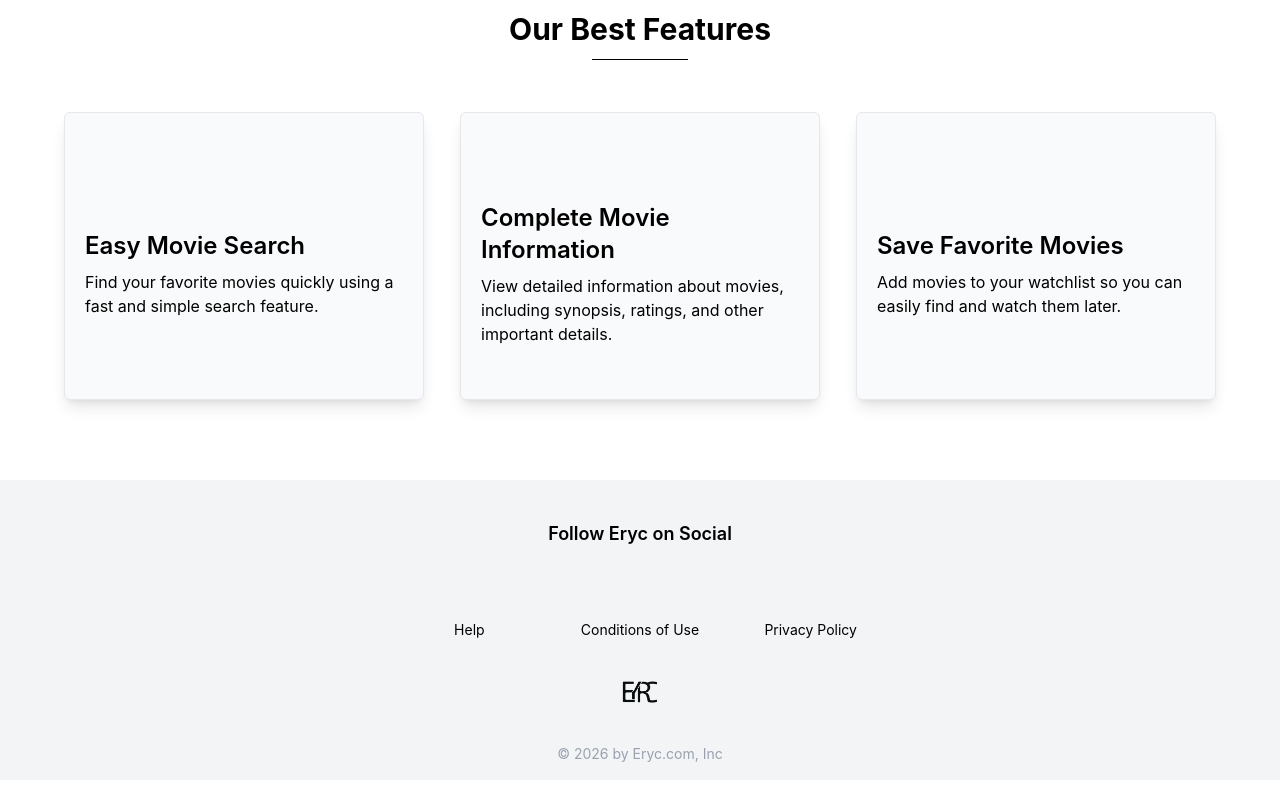
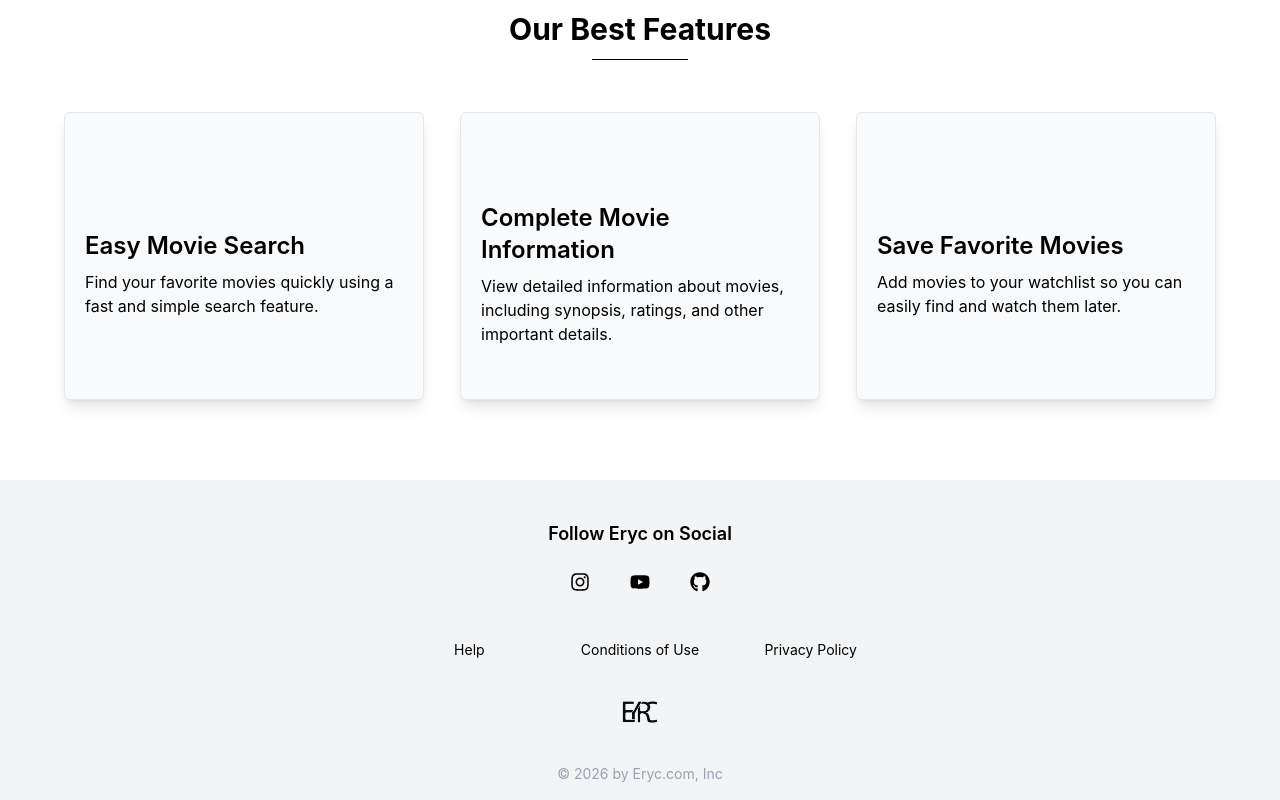
Before and after one commit to manhildwinarno/ErycmanMovieDB, a React (Vite) app: page / in a window 1280 px wide. Shown: the part 517-1317 px from the top of the page. Built offline with nearby package versions, Linux system fonts and the light colour scheme; no server answers.

Commit message:
style: update footer logo

```diff
--- a/src/components/Footer.jsx
+++ b/src/components/Footer.jsx
@@ -1,4 +1,4 @@
-
+import { FaInstagram, FaYoutube, FaGithub } from "react-icons/fa";
 
 function Footer() {
   return (
@@ -6,9 +6,9 @@ function Footer() {
       <div className="social flex flex-col justify-center items-center gap-6 mb-7">
         <h5 className="font-semibold text-lg">Follow Eryc on Social</h5>
         <div className="social-media flex justify-center items-center gap-10">
-          <a href="https://www.instagram.com/manhillih/" target="_blank"><i className="fa-brands fa-instagram text-xl"></i></a>
-          <a href="https://www.youtube.com/channel/UCvSDzPo9iBJlbo4N_HpYqYw" target="_blank"><i className="fa-brands fa-youtube text-xl"></i></a>
-          <a href="https://github.com/manhildwinarno" target="_blank"><i className="fa-brands fa-github text-xl"></i></a>
+          <a href="https://www.instagram.com/manhillih/" target="_blank"><FaInstagram className="text-xl"/></a>
+          <a href="https://www.youtube.com/channel/UCvSDzPo9iBJlbo4N_HpYqYw" target="_blank"><FaYoutube className="text-xl"/></a>
+          <a href="https://github.com/manhildwinarno" target="_blank"><FaGithub className="text-xl"/></a>
         </div>
       </div>
       <div className="add-on md:grid md:grid-cols-(--grid-col-med) place-content-center xl:grid-cols-3 xl:px-96 text-center w-full">
--- a/src/components/MovieCard.jsx
+++ b/src/components/MovieCard.jsx
@@ -1,4 +1,4 @@
-import { FaBookmark } from "react-icons/fa";
+import { FaBookmark, FaRegBookmark } from "react-icons/fa";
 
 function MovieCard({ movie }) {
   return (
--- a/src/pages/Home.jsx
+++ b/src/pages/Home.jsx
@@ -1,4 +1,3 @@
-import SearchBar from "../components/SearchBar"
 import FeatureCard from "../components/FeatureCard"
 
 function Home({children}) {
@@ -10,9 +9,6 @@ function Home({children}) {
           <p className="text-xl md:text-2xl mt-4">Explore Every Best Movie</p>
           {children}
         </div>
-
-
-
         <div className="flex flex-col justify-center items-center px-16 py-20 gap-3" id="features">
           <h3 className="features-title text-3xl font-bold text-center">Our Best Features</h3>
           <hr className="w-24"/>
```
